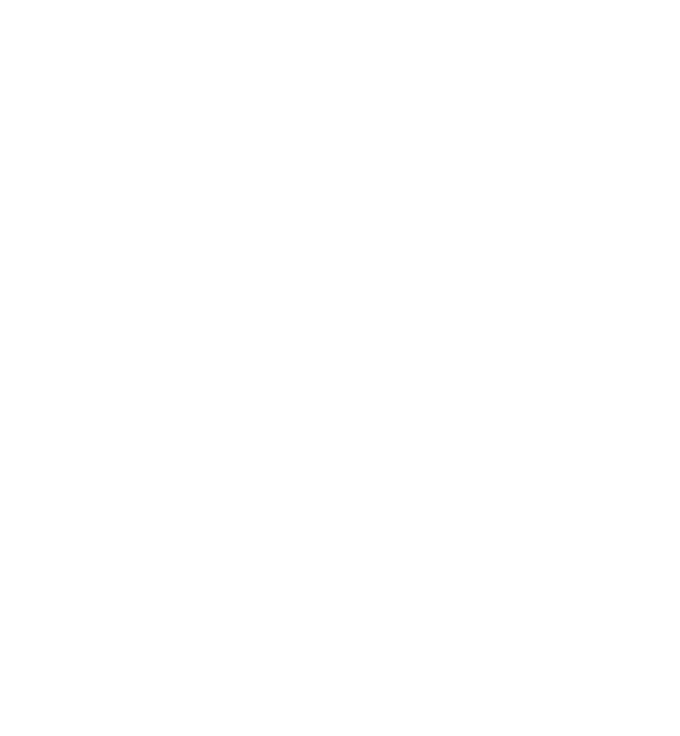
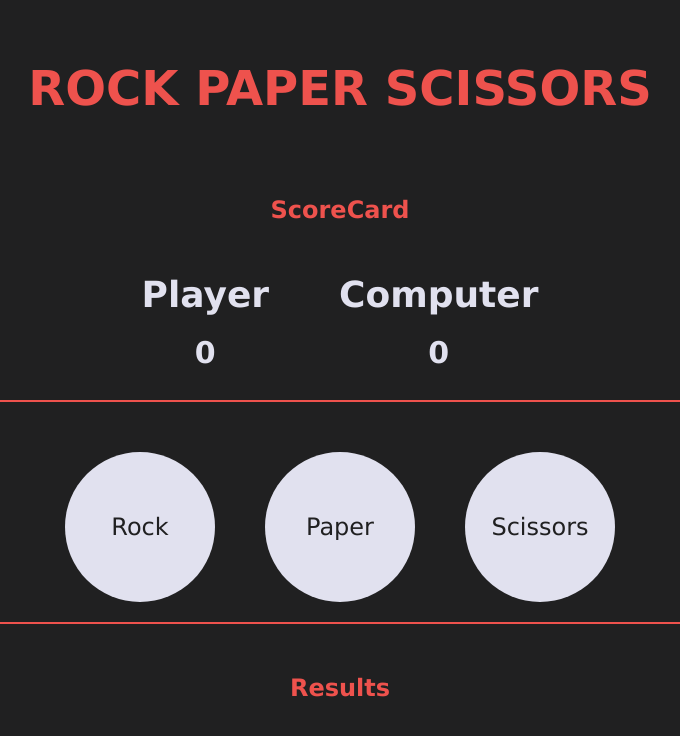
Before and after one commit to py-piyush/rock-paper-scisoors-js, a plain HTML site: page index.html in a window 1280 px wide. Shown: the whole page, without its empty margins (300-980 px from the left). Drawn offline with Linux system fonts and the light colour scheme.

Commit message:
Added UI

```diff
--- a/index.html
+++ b/index.html
@@ -5,10 +5,39 @@
     <meta http-equiv="X-UA-Compatible" content="IE=edge">
     <meta name="viewport" content="width=device-width, initial-scale=1.0">
     <title>RPS</title>
-    <!-- <link rel="stylesheet" href="style.css"> -->
+    <link rel="stylesheet" href="style.css">
 </head>
 <body>
+    <header>
+        <h1 class="title">Rock Paper Scissors</h1>
+    </header>
+    <main>
+        <section id="section1">
+            <h2>ScoreCard</h2>
+            <div class="scorecard-container">
 
+                <div class="score player">
+                    <h3>Player</h3>
+                    <p>0</p>
+                </div>
+                <div class="score computer">
+                    <h3>Computer</h3>
+                    <p>0</p>
+                </div>
+            </div>
+        </section>
+        <section id="section2">
+            <div class="btn-container">
+                <button id="rock" class="btn">Rock</button>
+                <button id="paper" class="btn">Paper</button>
+                <button id="scissors" class="btn">Scissors</button>
+            </div>
+        </section>
+        <section id="section3">
+            <h2>Results</h2>
+            <div class="result-container"></div>
+        </section>
+    </main>
 </body>
 <script src="app.js"></script>
 </html>
--- /dev/null
+++ b/style.css
@@ -0,0 +1,78 @@
+*{
+    margin: 0;
+    padding: 0;
+    font-family:Verdana, Geneva, Tahoma, sans-serif;
+}
+
+body{
+    background-color: #202021;
+}
+
+.title{
+    color: #ee524d;
+    text-align: center;
+    margin: 30px;
+    padding: 30px;
+    font-size: 48px;
+    text-transform: uppercase;
+    font-weight: bold;
+}
+h2{
+    color: #ee524d;
+    text-align: center;
+    padding: 20px;
+}
+
+.scorecard-container{
+    display: flex;
+    justify-content: center;
+    align-items: center;
+    padding: 20px;
+    gap: 50px;
+    border-bottom: 2px solid #ee524d;
+    width: 80%;
+    max-width: 900px;
+    margin: 0 auto 30px;
+}
+
+.score{
+    color: #e1e1ef;
+    padding: 10px;
+    font-size: 30px;
+    font-weight: bold;
+    text-align: center;
+}
+.score>h3{
+    font-size: 36px;
+    font-weight: bold;
+    margin-bottom: 20px;
+}
+
+.btn-container{
+    margin: 30px;
+    padding: 20px;
+    display: flex;
+    justify-content: center;
+    align-items: center;
+    gap: 50px;
+    border-bottom: 2px solid #ee524d;
+    width: 80%;
+    max-width: 900px;
+    margin: 30px auto;
+}
+
+.btn{
+    padding: 20px;
+    width: 150px;
+    height: 150px;
+    font-size: 24px;
+    background-color: #e1e1ef;
+    color: #202021;
+    border: none;
+    border-radius: 50%;
+}
+.btn:hover{
+    cursor: pointer;
+    background-color: #61ec61;
+    font-weight: bold;
+}
```
